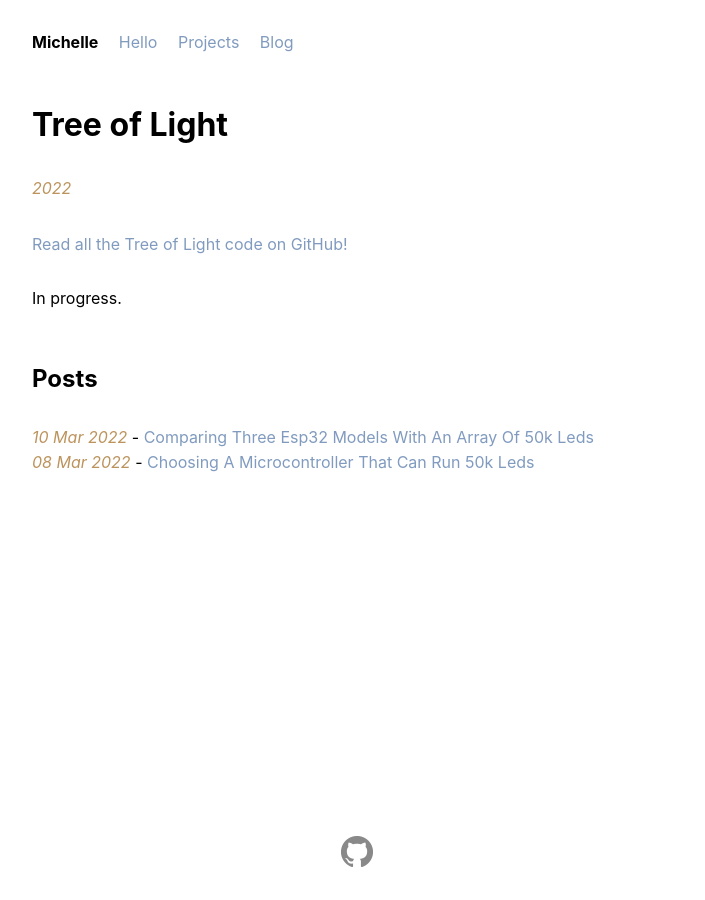
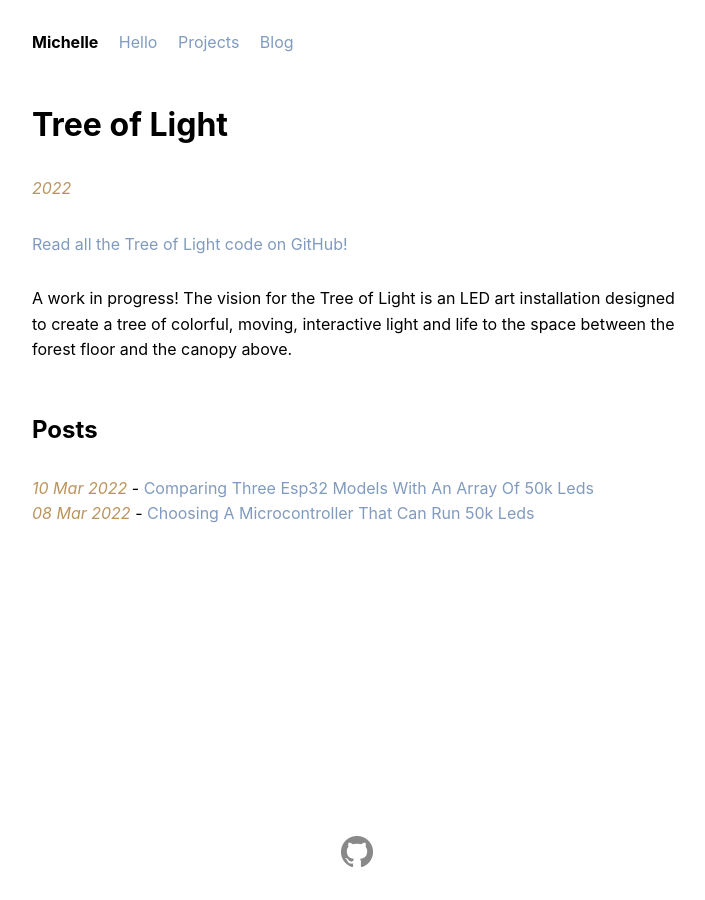
Before and after one commit to michellesh/michellesh, a Jekyll site: the page built from _projects/tree-of-light.md, in a window 1280 px wide. Shown: the whole page, without its empty margins (283-988 px from the left). Built offline with Jekyll 4.4.1, drawn with Linux system fonts in a browser that asks for light colours.

Commit message:
Add more words to project pages, also give each project a main image

```diff
--- a/_projects/tree-of-light.md
+++ b/_projects/tree-of-light.md
@@ -4,4 +4,5 @@ project-id: tree-of-light
 year: 2022
 github: https://github.com/michellesh/tree-of-light
 ---
-In progress.
+
+A work in progress! The vision for the Tree of Light is an LED art installation designed to create a tree of colorful, moving, interactive light and life to the space between the forest floor and the canopy above.
```
Also changed, not shown: _projects/betsy.md (+1 -0 lines), _projects/dance-floor.md (+2 -1 lines), _projects/solar-saucer.md (+7 -2 lines), projects.html (+6 -1 lines), assets/images/solar-saucer/solar-saucer.png (added).
